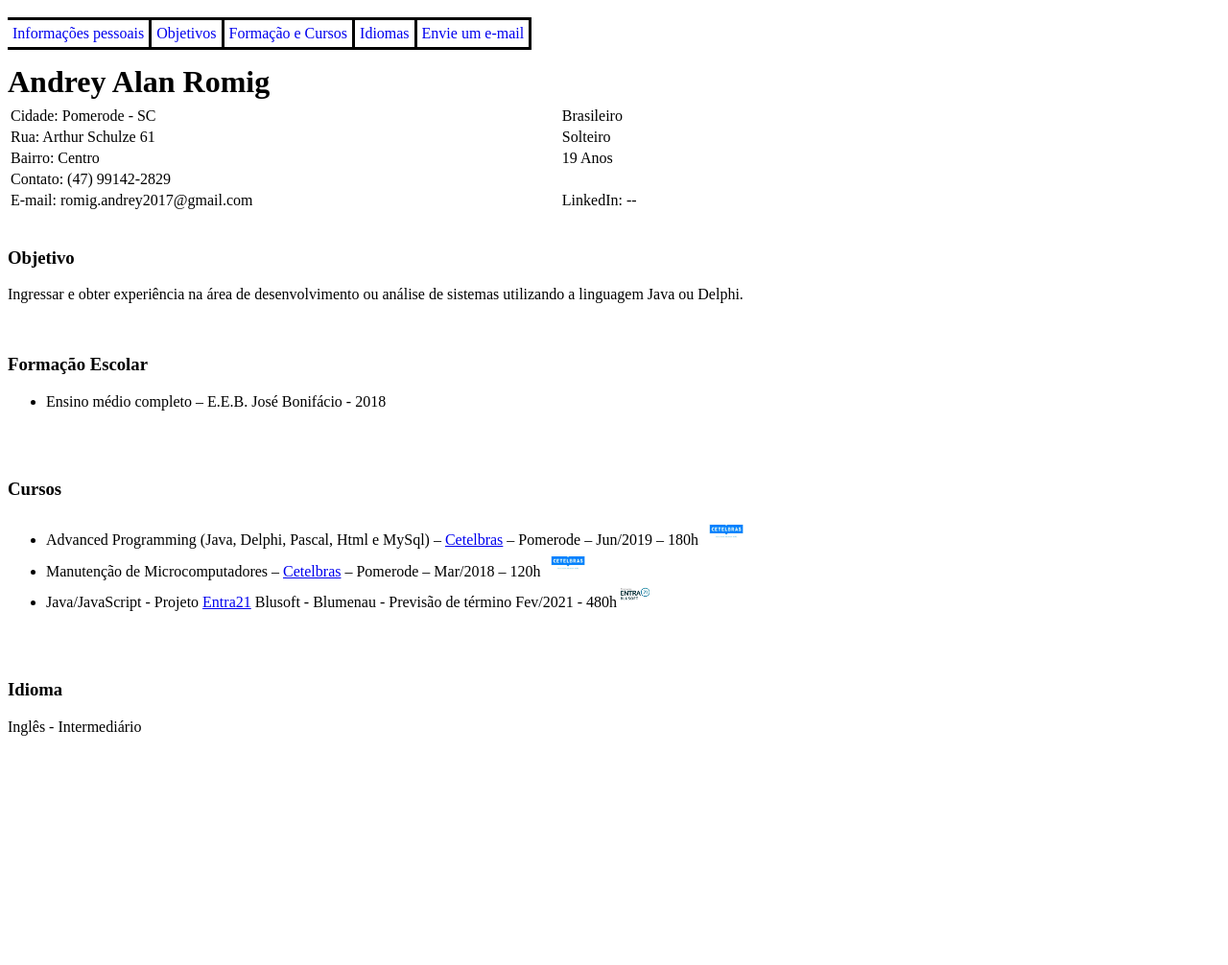
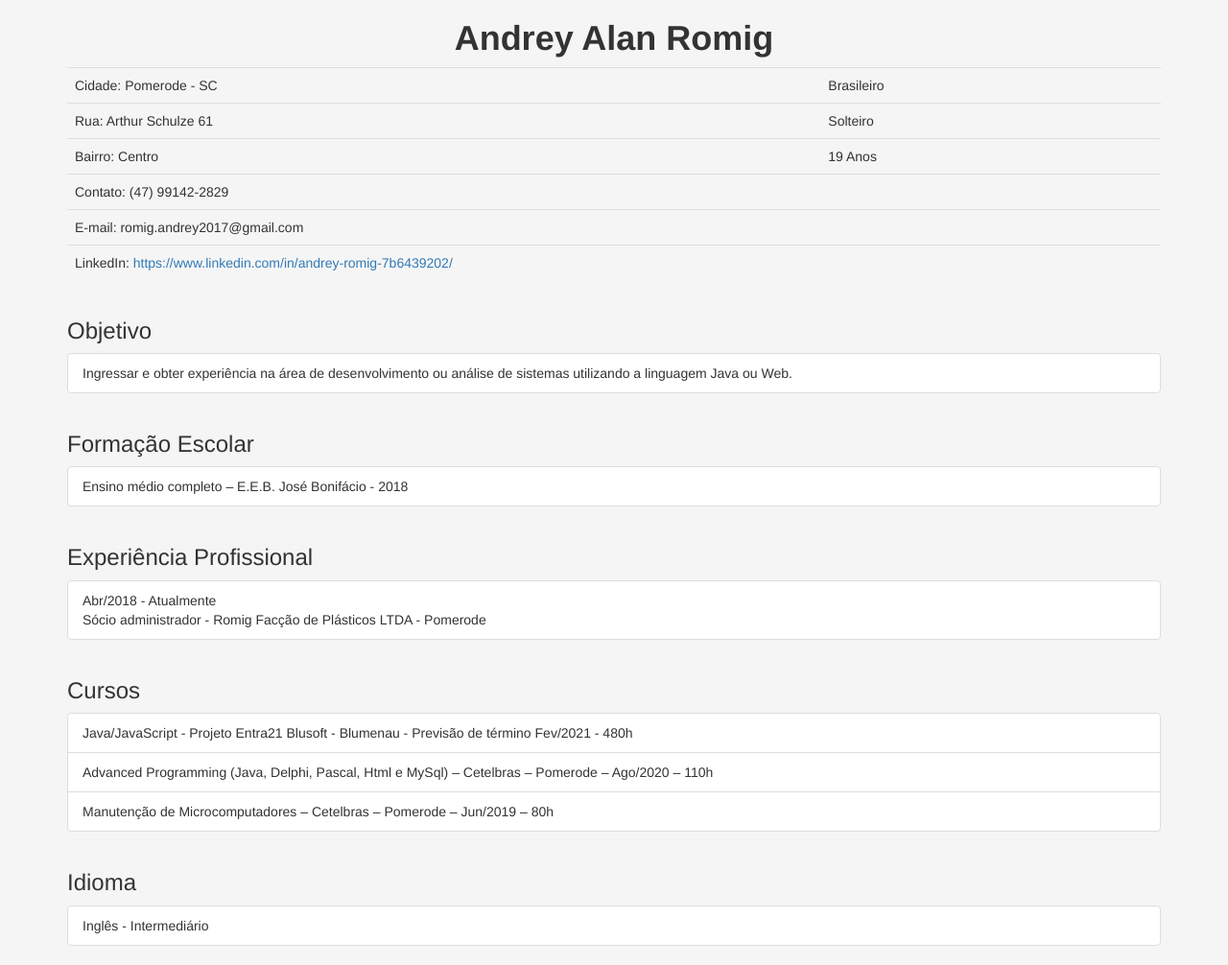
Before and after one commit to andrey-romig/cv-andreyromig, a plain HTML site: page index.html in a window 1280 px wide. Shown: the whole page at 96% size. Before the commit the page ends 800 px from the top, so only its background shows below. Drawn offline with nearby package versions, Linux system fonts and the light colour scheme.

Commit message:
index.html

```diff
--- a/index.html
+++ b/index.html
@@ -4,42 +4,12 @@
         <meta charset="UTF-8">
         <meta name="viewport" content="width=device-width, initial-scale=1.0">
         <title>CV - Andrey Alan Romig</title>
-        <style>
-            body {
-                font-family: 'Times New Roman', Times, serif;
-            }
-            #indice {
-                display: inline-flex;
-                margin-bottom: 5px;
-                margin-top: 5px;
-            }
-            #indice p {
-                border-style: solid;
-                border-left: 0px;
-                padding: 5px;
-                margin-bottom: 5px;
-                margin-top: 5px;
-            }
-            #indice a {
-                text-decoration: none;
-            }
-            #dados h1 {
-                margin-top: 5px;
-                margin-bottom: 5px;
-            }
-        </style>
+        <link rel="stylesheet" href="https://maxcdn.bootstrapcdn.com/bootstrap/3.4.1/css/bootstrap.min.css">
     </head>
-    <body>
-        <div id="indice">
-            <p id="info"><a href="#dados">Informações pessoais</a></p>
-            <p><a href="#objetivo">Objetivos</a></p>
-            <p><a href="#formacao-cursos">Formação e Cursos</a></p>
-            <p><a href="#idioma">Idiomas</a> </p>
-            <p><a href="mailto:romig.andrey2017@gmail.com">Envie um e-mail</a></p>
-        </div>
-        <div id="dados"> <!--Seção para Informações pessoais-->
-            <h1><b>Andrey Alan Romig</b></h1>
-            <table width=60%>
+    <body style="background-color: rgb(245, 245, 245);"></body>
+        <div id="dados" class="container"> <!--Seção para Informações pessoais-->
+            <h1 style="text-align: center;"><b>Andrey Alan Romig</b></h1>
+            <table class="table">
                 <tr>
                     <td>Cidade: Pomerode - SC</td>
                     <td>Brasileiro</td>
@@ -53,42 +23,53 @@
                     <td>19 Anos</td>
                 </tr>
                 <tr>
-                    <td>Contato: (47) 99142-2829</td>
+                    <td colspan="2">Contato: (47) 99142-2829</td>
                 </tr>
                 <tr>
-                    <td>E-mail: romig.andrey2017@gmail.com</td>
-                    <td>LinkedIn: --</td>
+                    <td colspan="2">E-mail: romig.andrey2017@gmail.com</td>
+                </tr>
+                <tr>
+                    <td colspan="2">LinkedIn: <a href="https://www.linkedin.com/in/andrey-romig-7b6439202/">https://www.linkedin.com/in/andrey-romig-7b6439202/</a></td>
                 </tr>
             </table>
         </div>
-        <div id="objetivo"> <!--Seção para objetivos-->
-            <br>
+        <div id="objetivo" class="container"> <!--Seção para objetivos-->
             <h3>Objetivo</h3>
-            <p>Ingressar e obter experiência na área de desenvolvimento ou análise de sistemas utilizando a linguagem Java ou Delphi.</p>
-        </div>
-        <div id="formacao-cursos"> <!--Seção para cursos e formação-->
-            <br>
-            <h3>Formação Escolar</h3>
-            <ul>
-                <li>Ensino médio completo – E.E.B. José Bonifácio - 2018</li>
-            </ul>
-            <br>
-            <br>
-            <h3>Cursos</h3>
-            <ul>
-                <li>Advanced Programming (Java, Delphi, Pascal, Html e MySql) – <a href="https://www.cetelbras.com.br">Cetelbras</a>
-                    – Pomerode – Jun/2019 – 180h <img src="assets/cetelbras logo.jpg" alt="Logo cetelbras" width="50"></li>
-                <li>Manutenção de Microcomputadores – <a href="https://www.cetelbras.com.br">Cetelbras</a>
-                    – Pomerode – Mar/2018 – 120h <img src="assets/cetelbras logo.jpg" alt="Logo cetelbras" width="50"></li>
-                <li>Java/JavaScript  - Projeto <a href="https://www.entra21.com.br">Entra21</a>
-                     Blusoft - Blumenau - Previsão de término Fev/2021 - 480h <img src="assets/entra21 logo.png" alt="Logo Entra21" width="30"></li>
+            <ul class="list-group">
+                <li class="list-group-item">Ingressar e obter experiência na área de desenvolvimento ou análise de sistemas
+                    utilizando a linguagem Java ou Web.</li>
             </ul>
         </div>
-        <br>
-        <br>
-        <div id="idioma"> <!--Seção para idioma-->
+        <div id="formacao" class="container"> <!--Seção para cursos e formação-->
+            <h3>Formação Escolar</h3>
+            <ul class="list-group">
+                <li class="list-group-item">Ensino médio completo – E.E.B. José Bonifácio - 2018</li>
+            </ul>
+        </div>
+        <div id="exp" class="container">
+            <h3>Experiência Profissional</h3>
+            <ul class="list-group">
+                <li class="list-group-item">Abr/2018 - Atualmente<br>Sócio administrador - Romig Facção de Plásticos LTDA - Pomerode</li>
+            </ul>
+        </div>
+        <div id="cursos" class="container">
+            <h3>Cursos</h3>
+            <ul class="list-group">
+                <li class="list-group-item">Java/JavaScript - Projeto Entra21 Blusoft - Blumenau - Previsão de término Fev/2021
+                    - 480h</li>
+                <li class="list-group-item">Advanced Programming (Java, Delphi, Pascal, Html e MySql) – Cetelbras – Pomerode
+                    – Ago/2020 – 110h</li>
+                <li class="list-group-item">Manutenção de Microcomputadores – Cetelbras – Pomerode – Jun/2019 – 80h</li>
+            </ul>
+        </div>
+        <div id="idioma" class="container"> <!--Seção para idioma-->
             <h3>Idioma</h3>
-            <p>Inglês - Intermediário</p>
+            <ul class="list-group">
+                <li class="list-group-item">Inglês - Intermediário</li>
+            </ul>
         </div>
+
+        <script src="https://ajax.googleapis.com/ajax/libs/jquery/3.5.1/jquery.min.js"></script>
+        <script src="https://maxcdn.bootstrapcdn.com/bootstrap/3.4.1/js/bootstrap.min.js"></script>
     </body>
 </html>
```
Also changed, not shown: assets/cetelbras logo.jpg (deleted), assets/entra21 logo.png (deleted).
